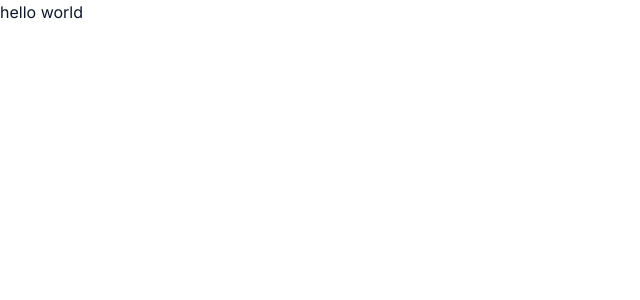
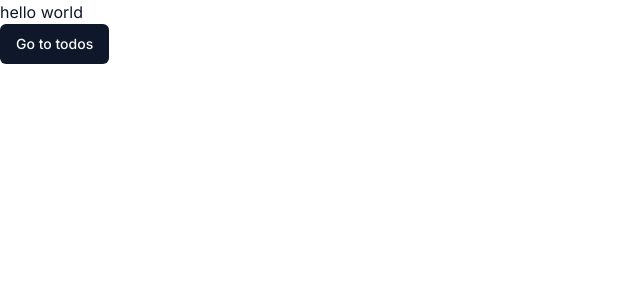
Before and after one commit to crederadillon/todo-next, a Next.js app: page / in a window 1280 px wide. Shown: the top 300 px of the page, without its empty margins (0-640 px from the left). Built offline with nearby package versions, Linux system fonts and the light colour scheme.

Commit message:
connected to supabase

```diff
--- a/app/page.tsx
+++ b/app/page.tsx
@@ -1,3 +1,13 @@
+import { Button } from "@/components/ui/button";
+import Link from "next/link";
+
 export default function Home() {
-  return <div>hello world</div>;
+  return (
+    <div>
+      <div>hello world</div>
+      <Link href={"/todos"}>
+        <Button>Go to todos</Button>
+      </Link>
+    </div>
+  );
 }
--- /dev/null
+++ b/app/todos/page.tsx
@@ -0,0 +1,12 @@
+import { supabase } from "@/lib/supabaseClient";
+import React from "react";
+
+export const revalidate = 0;
+
+const Page = async () => {
+  let { data: todos } = await supabase.from("todo").select();
+
+  return <div>{JSON.stringify(todos, null, 2)}</div>;
+};
+
+export default Page;
--- /dev/null
+++ b/components/ui/button.tsx
@@ -0,0 +1,55 @@
+import * as React from "react"
+import { Slot } from "@radix-ui/react-slot"
+import { VariantProps, cva } from "class-variance-authority"
+
+import { cn } from "@/lib/utils"
+
+const buttonVariants = cva(
+  "inline-flex items-center justify-center rounded-md text-sm font-medium transition-colors focus-visible:outline-none focus-visible:ring-2 focus-visible:ring-ring focus-visible:ring-offset-2 disabled:opacity-50 disabled:pointer-events-none ring-offset-background",
+  {
+    variants: {
+      variant: {
+        default: "bg-primary text-primary-foreground hover:bg-primary/90",
+        destructive:
+          "bg-destructive text-destructive-foreground hover:bg-destructive/90",
+        outline:
+          "border border-input hover:bg-accent hover:text-accent-foreground",
+        secondary:
+          "bg-secondary text-secondary-foreground hover:bg-secondary/80",
+        ghost: "hover:bg-accent hover:text-accent-foreground",
+        link: "underline-offset-4 hover:underline text-primary",
+      },
+      size: {
+        default: "h-10 py-2 px-4",
+        sm: "h-9 px-3 rounded-md",
+        lg: "h-11 px-8 rounded-md",
+      },
+    },
+    defaultVariants: {
+      variant: "default",
+      size: "default",
+    },
+  }
+)
+
+export interface ButtonProps
+  extends React.ButtonHTMLAttributes<HTMLButtonElement>,
+    VariantProps<typeof buttonVariants> {
+  asChild?: boolean
+}
+
+const Button = React.forwardRef<HTMLButtonElement, ButtonProps>(
+  ({ className, variant, size, asChild = false, ...props }, ref) => {
+    const Comp = asChild ? Slot : "button"
+    return (
+      <Comp
+        className={cn(buttonVariants({ variant, size, className }))}
+        ref={ref}
+        {...props}
+      />
+    )
+  }
+)
+Button.displayName = "Button"
+
+export { Button, buttonVariants }
--- /dev/null
+++ b/lib/supabaseClient.ts
@@ -0,0 +1,6 @@
+import { createClient } from "@supabase/supabase-js";
+
+export const supabase = createClient(
+  process.env.NEXT_PUBLIC_SUPABASE_URL!,
+  process.env.NEXT_PUBLIC_SUPABASE_KEY!
+);
--- a/package.json
+++ b/package.json
@@ -9,6 +9,8 @@
     "lint": "next lint"
   },
   "dependencies": {
+    "@radix-ui/react-slot": "^1.0.1",
+    "@supabase/supabase-js": "^2.22.0",
     "@types/node": "20.2.3",
     "@types/react": "18.2.6",
     "@types/react-dom": "18.2.4",
@@ -29,6 +31,7 @@
     "typescript": "5.0.4"
   },
   "devDependencies": {
+    "encoding": "^0.1.13",
     "eslint-config-prettier": "^8.8.0",
     "prettier": "^2.8.8",
     "prettier-plugin-tailwindcss": "^0.3.0"
```
Also changed, not shown: types/schema.ts (added), 2 other files (tests, documents, lock files or other folders).
